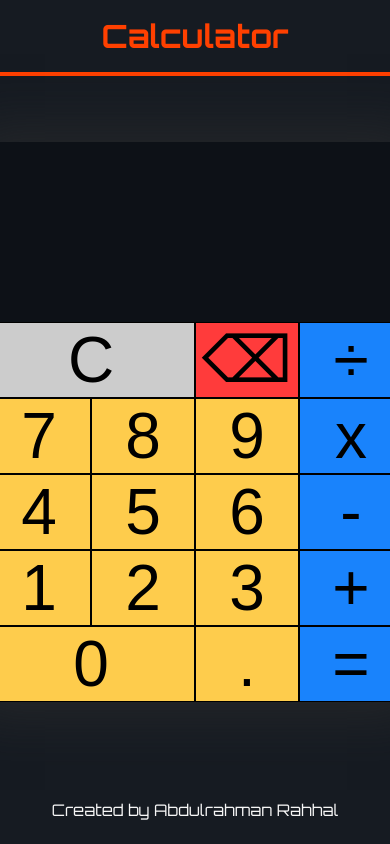
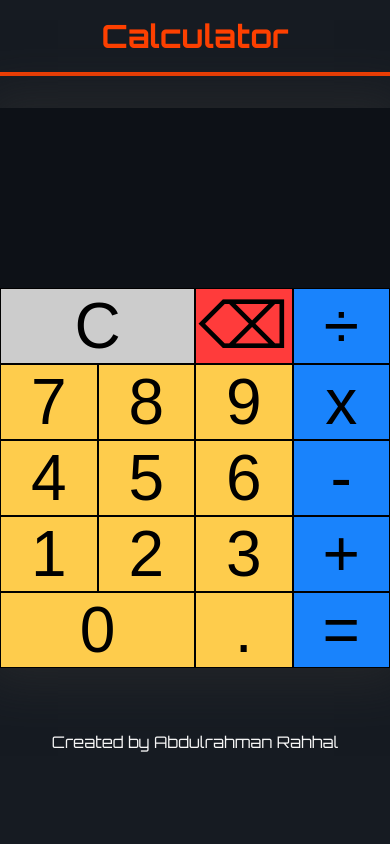
Before and after one commit to arrahhal/calculator, a plain HTML site: page index.html in a window 390 px wide. Drawn offline with Linux system fonts and the light colour scheme.

Commit message:
Remove useless properties

```diff
--- a/styles.css
+++ b/styles.css
@@ -17,13 +17,6 @@
 body{
     font-size: 22px;
     font-family: 'Orbitron', sans-serif;
-    height: 100vh;
-    width: 100vw;
-    display: flex;
-    align-items: center;
-    justify-content: space-between;
-    gap: 1rem;
-    flex-direction: column;
     background-color: var(--bg);
     user-select: none;
 }
@@ -43,38 +36,36 @@ body{
     }
 }
 .header{
-    width: 100%;
     text-align: center;
-    padding: 1rem;
+    padding: 1rem 0;
     color: var(--red-orange);
     border-bottom: 4px solid var(--red-orange);
-}
-@media(max-width: 1400px){
-    header{
-        padding: .7rem
-    }
-}
-@media(max-width: 490px){
-    header{
-        padding: .5rem;
-        border-bottom-width: 2px;
-    }
 }
 .main{
     display: flex;
     justify-content: center;
-    align-items: center;
-    flex: 6;
+}
+.footer{
+    margin: 2rem 0;
+    text-align: center;
+    color: var(--white);
+}
+@media(max-width: 1400px){
+    footer{
+        margin: 1.7rem 0;
+    }
+}
+@media(max-width: 490px){
+    footer{
+        margin: 1.5rem 0;
+    }
 }
 .calc-container{
     display: flex;
     flex-direction: column;
     width: 30rem;
     height: 40rem;
-    position: absolute;
-    top: 50%;
-    left: 50%;
-    translate: -50% -50%;
+    margin: 2rem 0;
     background: var(--bg-calc);
     box-shadow: 0 0 3rem 1rem rgba(47, 47, 47, 0.524);
 }
@@ -100,11 +91,7 @@ body{
     padding-right: 2rem;
     color: var(--white);
     transition: all 1s ease;
-}
-.screen > *{
-    display: flex;
-    justify-content: flex-end;
-    align-items: center;
+    text-align: right;
 }
 .operation-screen{
     flex: 1;
@@ -120,6 +107,7 @@ body{
 .input-screen{
     flex: 2;
 }
+
 .buttons-grid{
     display: grid;
     grid-template-columns: repeat(4, 1fr);
@@ -127,7 +115,6 @@ body{
     flex: 5;
 }
 .btn{
-    opacity: 1;
     display: flex;
     font-size: 4rem;
     justify-content: center;
@@ -138,9 +125,6 @@ body{
 }
 .btn:hover{
     opacity: .9;
-}
-.btn > * {
-    position: absolute;
 }
 .clr{
     background-color: var(--light-gray);
@@ -157,21 +141,6 @@ body{
 .opr{
     background-color: var(--blue);
 }
-footer{
-    margin: 2rem 0;
-    text-align: center;
-    color: var(--white);
-}
-@media(max-width: 1400px){
-    footer{
-        margin: 1.7rem 0;
-    }
-}
-@media(max-width: 490px){
-    footer{
-        margin: 1.5rem 0;
-    }
-}
 a{
     text-decoration: none;
     color: inherit;
```
